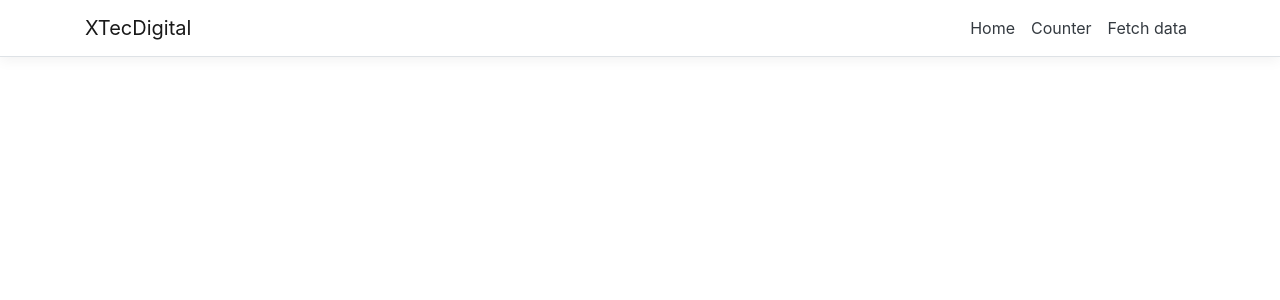
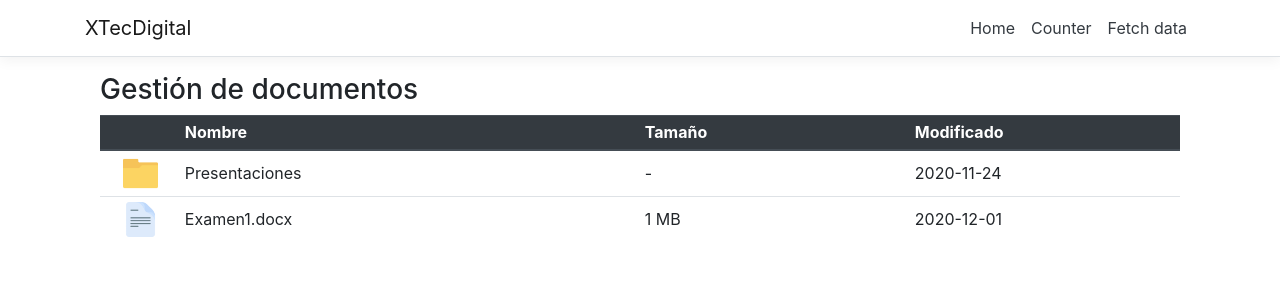
Before and after one commit to Marlon-vc/XTecDigital, an Angular app in the folder XTecDigital/ClientApp/: page /gestion-documentos in a window 1280 px wide. Before the commit this address led to /. Shown: the top 300 px of the page. Built offline with nearby package versions, Linux system fonts and the light colour scheme.

Commit message:
Componente para gestión de archivos

```diff
--- a/XTecDigital/ClientApp/src/app/app.module.ts
+++ b/XTecDigital/ClientApp/src/app/app.module.ts
@@ -11,6 +11,7 @@ import { CounterComponent } from './counter/counter.component';
 import { FetchDataComponent } from './fetch-data/fetch-data.component';
 import { LoginComponent } from './login/login.component';
 import { GestionCursosComponent } from './gestion-cursos/gestion-cursos.component';
+import { GestionDocumentosComponent } from './gestion-documentos/gestion-documentos.component';
 
 @NgModule({
   declarations: [
@@ -20,7 +21,8 @@ import { GestionCursosComponent } from './gestion-cursos/gestion-cursos.componen
     CounterComponent,
     FetchDataComponent,
     LoginComponent,
-    GestionCursosComponent
+    GestionCursosComponent,
+    GestionDocumentosComponent
   ],
   imports: [
     BrowserModule.withServerTransition({ appId: 'ng-cli-universal' }),
@@ -32,6 +34,7 @@ import { GestionCursosComponent } from './gestion-cursos/gestion-cursos.componen
       { path: 'counter', component: CounterComponent },
       { path: 'fetch-data', component: FetchDataComponent },
       { path: 'gestion-cursos', component: GestionCursosComponent },
+      { path: 'gestion-documentos', component: GestionDocumentosComponent },
     ])
   ],
   providers: [],
--- /dev/null
+++ b/XTecDigital/ClientApp/src/app/gestion-documentos/gestion-documentos.component.css
@@ -0,0 +1,23 @@
+#files-body td:first-child {
+    text-align: center;
+}
+
+#files-body img {
+    width: auto;
+    height: 35px;
+}
+
+#files-body td {
+    align-self: center;
+    vertical-align: middle;
+}
+
+#context-menu {
+    display: none;
+    z-index: 1;
+    position: fixed;
+    left: 100px;
+    top: 100px;
+    cursor: pointer;
+    outline: 0;
+}
--- /dev/null
+++ b/XTecDigital/ClientApp/src/app/gestion-documentos/gestion-documentos.component.html
@@ -0,0 +1,34 @@
+<div class="container">
+    <h3>Gestión de documentos</h3>
+
+    <table class="table table-hover table-sm">
+        <thead class="thead-dark">
+            <tr>
+                <th style="width: 80px;"></th>
+                <th>Nombre</th>
+                <th style="width: 25%;">Tamaño</th>
+                <th style="width: 25%;">Modificado</th>
+            </tr>
+        </thead>
+        <tbody id="files-body">
+            <tr *ngFor="let carpeta of carpetas" (contextmenu)="showContextMenu(carpeta, $event)" (dblclick)="folderDoubleClicked(carpeta, $event)">
+                <td><img src="assets/img/folder.png" alt="folder"></td>
+                <td>{{ carpeta.nombre }}</td>
+                <td> - </td>
+                <td>{{ carpeta.modificado }}</td>
+            </tr>
+            <tr *ngFor="let archivo of archivos" (contextmenu)="showContextMenu(archivo, $event)" (dblclick)="fileDoubleClicked(archivo, $event)">
+                <td><img src="assets/img/file.png" alt="file"></td>
+                <td>{{ archivo.nombre }}</td>
+                <td>{{ archivo.tamanio }}</td>
+                <td>{{ archivo.modificado }}</td>
+            </tr>
+        </tbody>
+    </table>
+</div>
+
+<div class="list-group" id="context-menu" tabindex="-1">
+    <button *ngFor="let comando of comandos" class="list-group-item list-group-item-action" (click)="comando.comando()">{{ comando.nombre }}</button>
+    <!-- <button type="button" class="list-group-item list-group-item-action" (click)="onModificar($event)">Modificar</button>
+    <button type="button" class="list-group-item list-group-item-action" (click)="onEliminar($event)">Eliminar</button> -->
+</div>
--- /dev/null
+++ b/XTecDigital/ClientApp/src/app/gestion-documentos/gestion-documentos.component.ts
@@ -0,0 +1,88 @@
+import { Component, OnInit } from '@angular/core';
+import { ApiService } from '../services/api.service';
+
+@Component({
+  selector: 'app-gestion-documentos',
+  templateUrl: './gestion-documentos.component.html',
+  styleUrls: ['./gestion-documentos.component.css']
+})
+export class GestionDocumentosComponent implements OnInit {
+
+  selected: any;
+
+  archivos: any[] = [
+    {
+      nombre: "Examen1.docx",
+      tamanio: "1 MB",
+      modificado: "2020-12-01"
+    }
+  ];
+  carpetas: any[] = [
+    {
+      nombre: 'Presentaciones',
+      modificado: '2020-11-24'
+    }
+  ];
+
+  comandos: any[] = [
+    {
+      nombre: "Descargar",
+      comando: () => {
+        console.log('descargando ' + this.selected.nombre);
+
+      }
+    },
+    {
+      nombre: "Editar",
+      comando: () => {
+        console.log('editando ' + this.selected.nombre);
+
+      }
+    },
+    {
+      nombre: 'Eliminar',
+      comando: () => {
+        console.log('eliminando ' + this.selected.nombre);
+      }
+    }
+  ];
+
+  constructor(private api: ApiService) { }
+
+  ngOnInit(): void {
+    $(window).on('click', (event) => {
+      $('#context-menu').css('display', 'none');
+    });
+  }
+
+  folderDoubleClicked(folder, event) {
+    console.log('Double clicked');
+    console.log(folder);
+  }
+
+  fileDoubleClicked(file, event) {
+    console.log(file);
+
+  }
+
+  onModificar(event) {
+
+  }
+
+  onEliminar(event) {
+
+  }
+
+
+  showContextMenu(item, event) {
+    console.log(item);
+    this.selected = item;
+    $('#context-menu').css({
+      'display': 'block',
+      'top': `${event.pageY}px`,
+      'left': `${event.pageX}px`
+    }).focus();
+    return false;
+  }
+
+}
```
Also changed, not shown: 1 other file (tests, documents, lock files or other folders).
